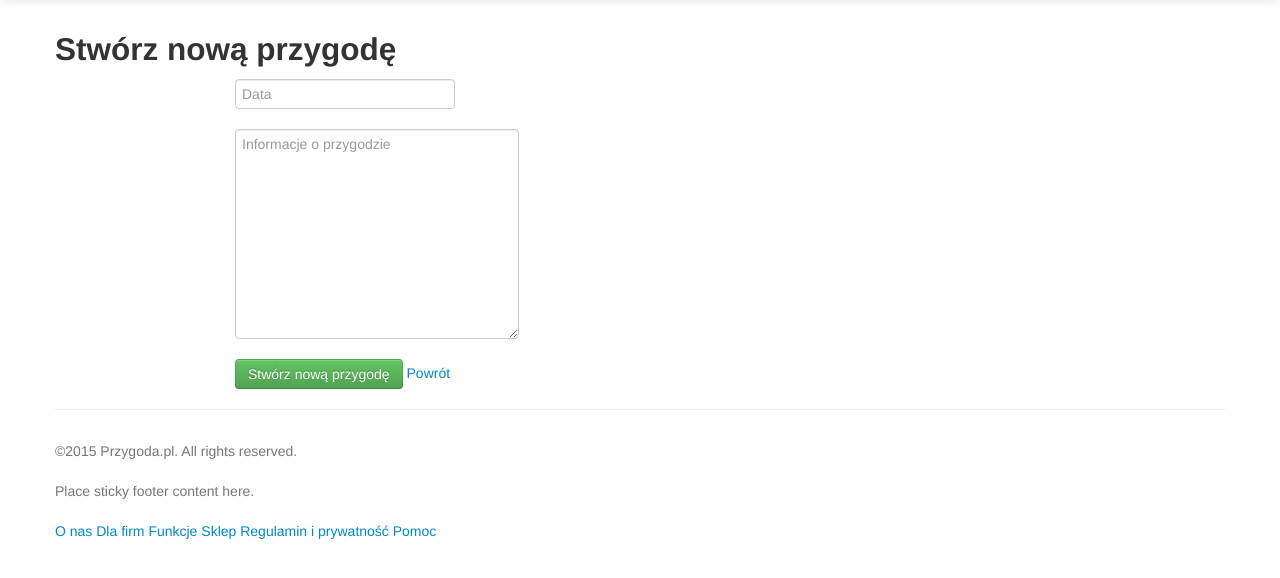
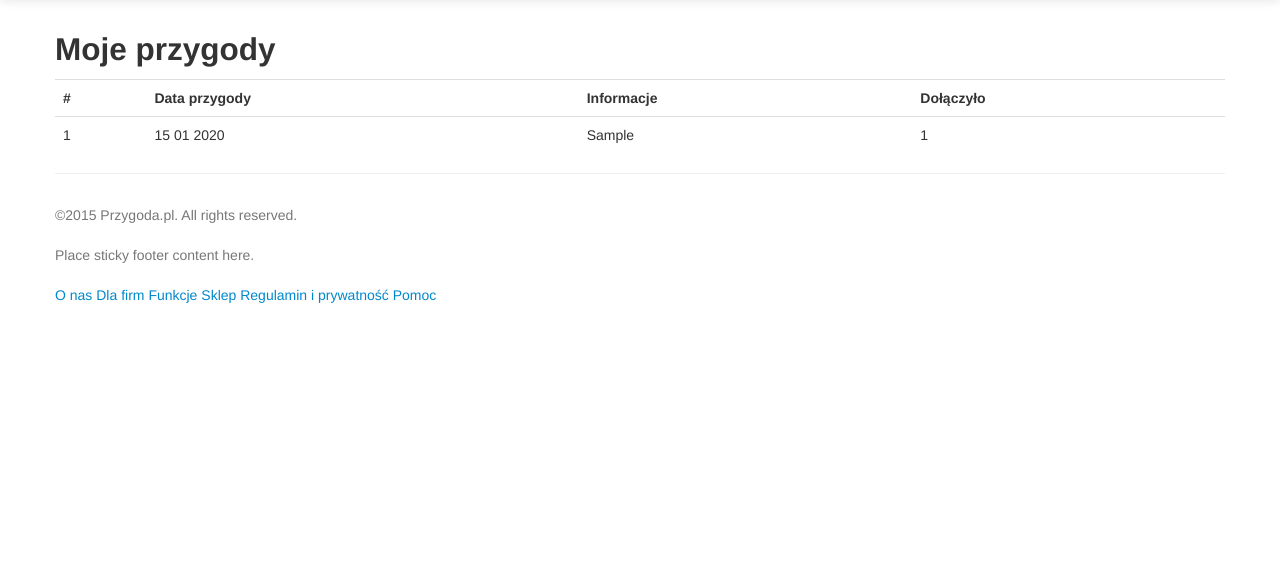
Before and after one commit to VirrageS/Przygoda, a Flask app: page /adventures/my/ in a window 1280 px wide. Shown: the part 41-619 px from the top of the page. Run offline with Flask 2, Linux system fonts and the light colour scheme; a user stored in the database is signed in; tables that the repository leaves empty hold one stand-in row (values such as "Sample post"); parts of the project's set-up code (start-up, migrations or seed data) failed here and were passed over; some libraries are stand-ins or nearby versions.

Commit message:
Dodane moje przygody

```diff
--- a/app/adventures/views.py
+++ b/app/adventures/views.py
@@ -79,4 +79,14 @@ def join(adventure_id):
 @mod.route('/my/')
 @login_required
 def my_adventures():
-	return render_template('adventures/my.html')
+	all_adventures = []
+
+	# get all adventures
+	adventures = Adventure.query.filter_by(user_id=g.user.id).order_by(Adventure.date.asc()).all()
+	for adventure in adventures:
+		# get joined participants
+		joined = AdventureParticipant.query.filter_by(adventure_id=adventure.id).all()
+
+		all_adventures.append({'id': adventure.id, 'date': adventure.date, 'info': adventure.info, 'joined': len(joined)})
+
+	return render_template('adventures/my.html', adventures=all_adventures)
--- a/app/templates/adventures/my.html
+++ b/app/templates/adventures/my.html
@@ -1,25 +1,20 @@
 {% extends "layout.html" %}
 {% block body %}
-<form action="" method=post class="form-horizontal">
-	<h2>Stwórz nową przygodę</h2>
-
-	<div class="control-group">
-		<div class="controls">
-		 	<input type="text" name="info" placeholder="Data" required value="{{ request.form.info }}">
-		</div>
-	</div>
-
-	<div class="control-group">
-		<div class="controls">
-			<textarea name="info" rows=10 class="input-xlarge" placeholder="Informacje o przygodzie" required>{{ request.form.info }}</textarea>
-		</div>
-	</div>
-
-	<div class="control-group">
-		<div class="controls">
-		  <button type="submit" class="btn btn-success">Stwórz nową przygodę</button>
-		  <a href="{{ url_for('simple_page.index') }}">Powrót</a>
-		</div>
-	</div>
-</form>
+<h2>Moje przygody</h2>
+<table class="table table-hover">
+	<tr>
+		<th>#</th>
+		<th>Data przygody</th>
+		<th>Informacje</th>
+		<th>Dołączyło</th>
+	</tr>
+	{% for adventure in adventures %}
+		<tr>
+			<td>{{ adventure['id'] }}</td>
+			<td>{{ adventure['date'].strftime('%d %m %Y') }}</td>
+			<td>{{ adventure['info'] }}</td>
+			<td>{{ adventure['joined'] }}</td>
+		</tr>
+	{% endfor %}
+</table>
 {% endblock %}
--- a/app/templates/index.html
+++ b/app/templates/index.html
@@ -2,7 +2,6 @@
 {% block body %}
 <div id="main" class="container">
 	{% with %}
-
 		{% set location=(52.229937, 21.011380) %}
 		{% set style="width:400px;height:400px;"%}
 
@@ -14,7 +13,6 @@
 				style=style
 			)
 		}}
-
 	{% endwith %}
 
 	<h2>Przygody</h2>
@@ -49,7 +47,6 @@
 				{% endif %}
 			</tr>
 		{% endfor %}
-
 	</table>
 </div>
 {% endblock %}
```
Lines whose indentation alone changed are shown as unchanged.
